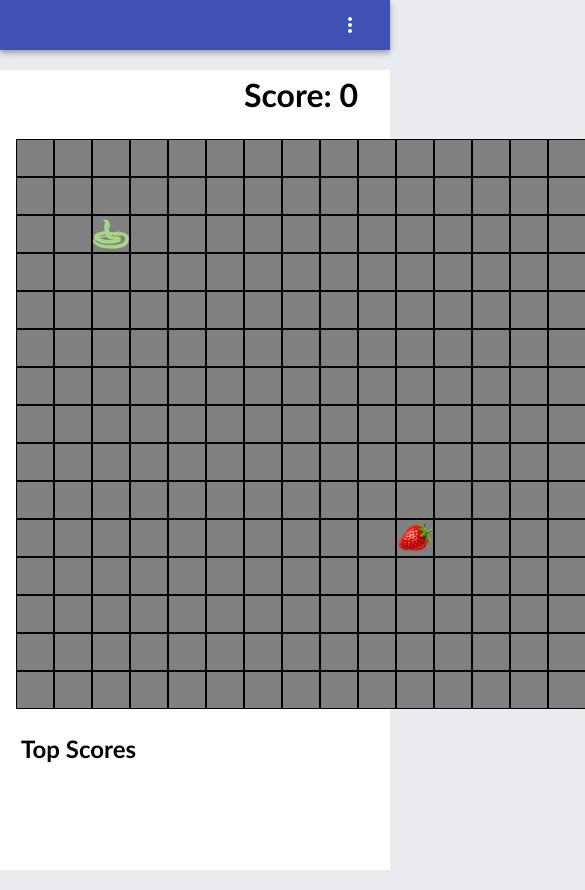
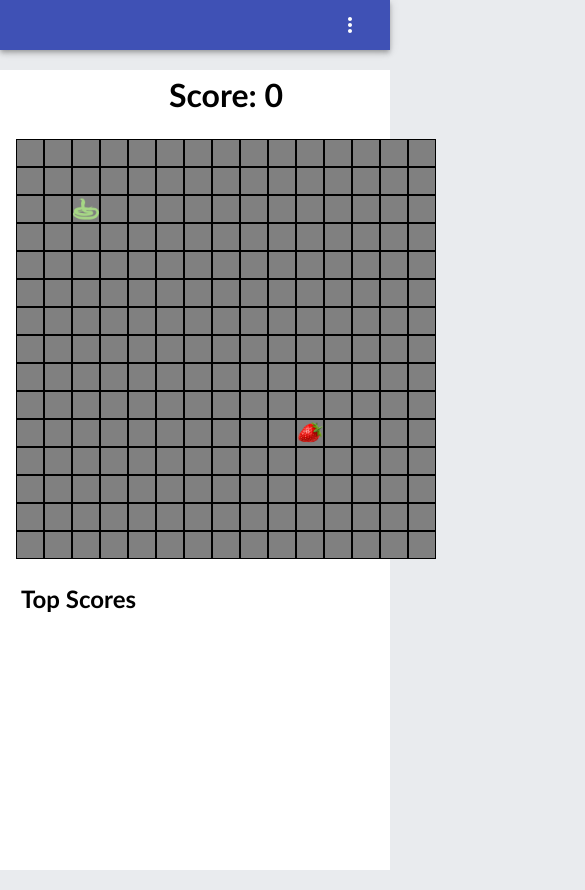
Before and after one commit to vuongsg/game-snake, a React (Create React App) app: page / in a window 390 px wide. Shown: the whole page, 585 px wide, since content can reach past the window. Built offline with nearby package versions, Linux system fonts and the light colour scheme.

Commit message:
Render mobile

```diff
--- a/public/index.html
+++ b/public/index.html
@@ -5,10 +5,12 @@
     <link rel="icon" href="%PUBLIC_URL%/img/snake-icon.png" />
     <meta name="viewport" content="width=device-width, initial-scale=1" />
     <meta name="theme-color" content="#000000" />
-    <meta
-      name="description"
-      content="Web site created using create-react-app"
-    />
+    <meta property="title" content="Snake - classical online game" />
+    <meta property="description" content="You love this game, me too. Play with it ^^" />
+    <meta property="image" content="%PUBLIC_URL%/img/board.PNG" />
+    <meta property="og:title" content="Snake - classical online game" />
+    <meta property="og:description" content="You love this game, me too. Play with it ^^" />
+    <meta property="og:image" content="%PUBLIC_URL%/img/board.PNG" />
     <link rel="apple-touch-icon" href="%PUBLIC_URL%/logo192.png" />
     <!--
       manifest.json provides metadata used when your web app is installed on a
--- a/src/components/About.tsx
+++ b/src/components/About.tsx
@@ -24,7 +24,7 @@ export const About = (): ReactElement => {
                         message={
                             <div style={{ lineHeight: 2, paddingTop: 60, paddingBottom: 60 }}>
                                 <p>Hi everyone, I'm <span className='impo'>Vuong Nguyen</span> - creator of this page &nbsp; ^_^</p>
-                                <p>Here is the classic game. Enjoy yourselves !</p>
+                                <p>Here is the classical game. Enjoy yourselves !</p>
                                 <p>Here is list of my other wesites</p>
                                 <p>
                                     <a href='https://game-n-queens-with-vuong.netlify.app/' rel="noreferrer" target='_blank'>
--- a/src/styles/Board.scss
+++ b/src/styles/Board.scss
@@ -1,5 +1,5 @@
-$CELL_WIDTH: 38px;
-$CELL_HEIGHT: 38px;
+$CELL_SIZE: 38px;
+$CELL_SMALL_SIZE: 28px;
 $WHITE: #fff;
 $GRAY: gray;
 $BLACK: #000;
@@ -12,15 +12,26 @@ $GREEN: green;
 
 .row-board {
     text-align: center;
-    height: $CELL_HEIGHT;
+    height: $CELL_SIZE;
     width: fit-content;
     display: flex;
     margin: auto;
 }
 
 .cell-board {
-    width: $CELL_WIDTH;
-    height: $CELL_HEIGHT;
+    width: $CELL_SIZE;
+    height: $CELL_SIZE;
     background-color: $GRAY;
     border: 1px solid $BLACK;
 }
+
+@media screen and (max-width: 1500px) {
+    .row-board {
+        height: $CELL_SMALL_SIZE;
+    }
+
+    .cell-board {
+        width: $CELL_SMALL_SIZE;
+        height: $CELL_SMALL_SIZE;
+    }
+}
```
Also changed, not shown: public/img/board.PNG (added).
